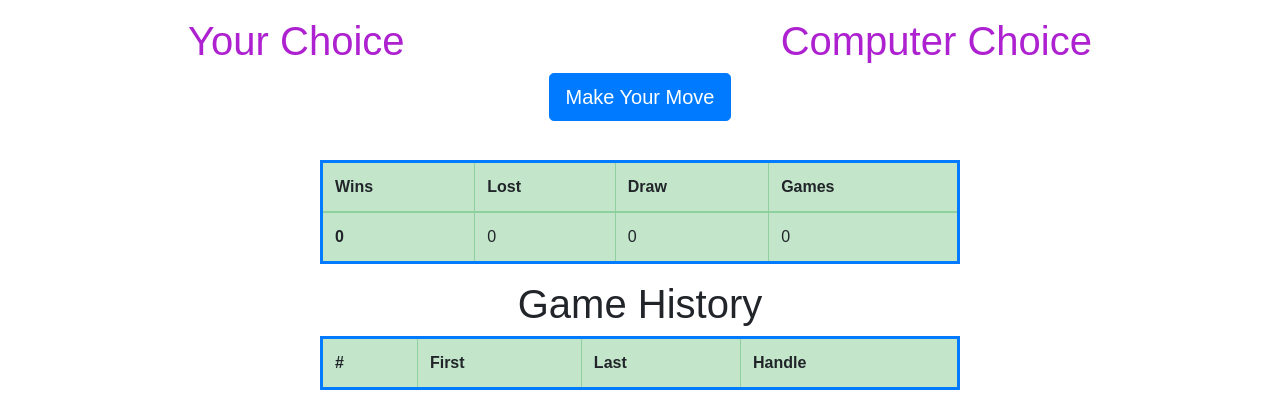
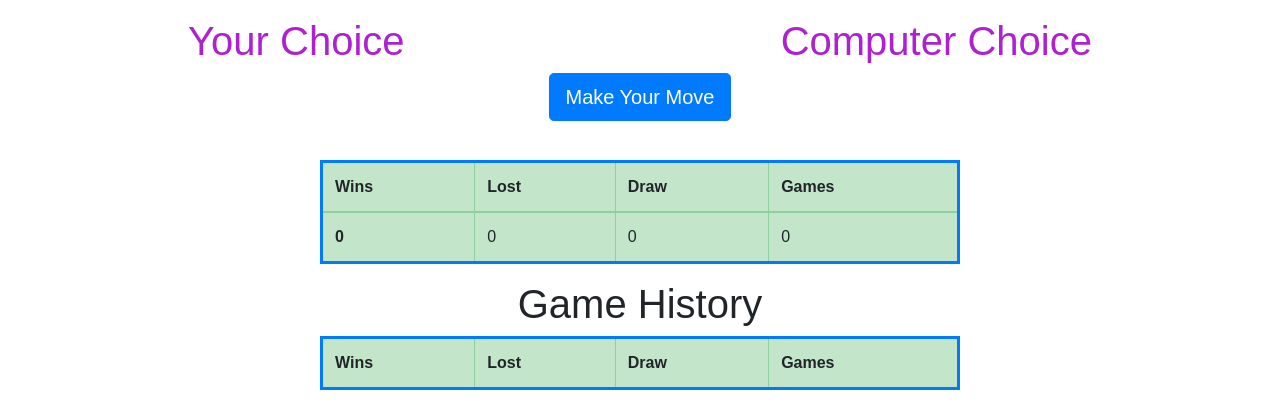
Before and after one commit to 11muskansingh/Stone-Paper-Scissor-game, a plain HTML site: page index.html in a window 1280 px wide. Shown: the part 408-814 px from the top of the page. Drawn offline with nearby package versions, Linux system fonts and the light colour scheme.

Commit message:
changed file names

```diff
--- a/index.html
+++ b/index.html
@@ -115,14 +115,14 @@
             id="rowid2">
             <thead>
                 <tr>
-                    <th scope="col">#
+                    <th scope="col">Wins
                     </th>
                     <th scope="col">
-                        First</th>
-                    <th scope="col">Last
+                        Lost</th>
+                    <th scope="col">Draw
                     </th>
                     <th scope="col">
-                        Handle</th>
+                        Games</th>
                 </tr>
             </thead>
             <tbody>
```
